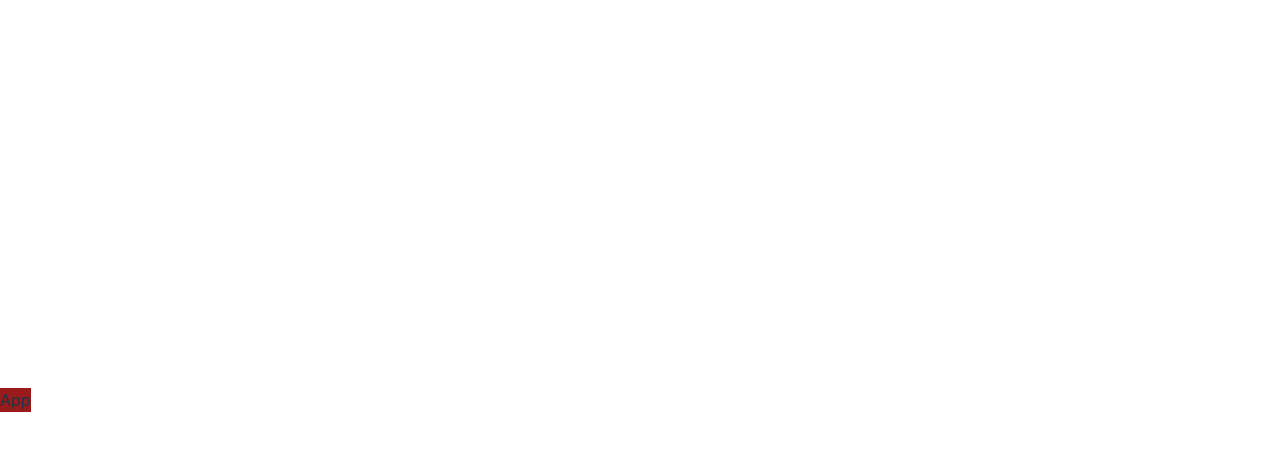
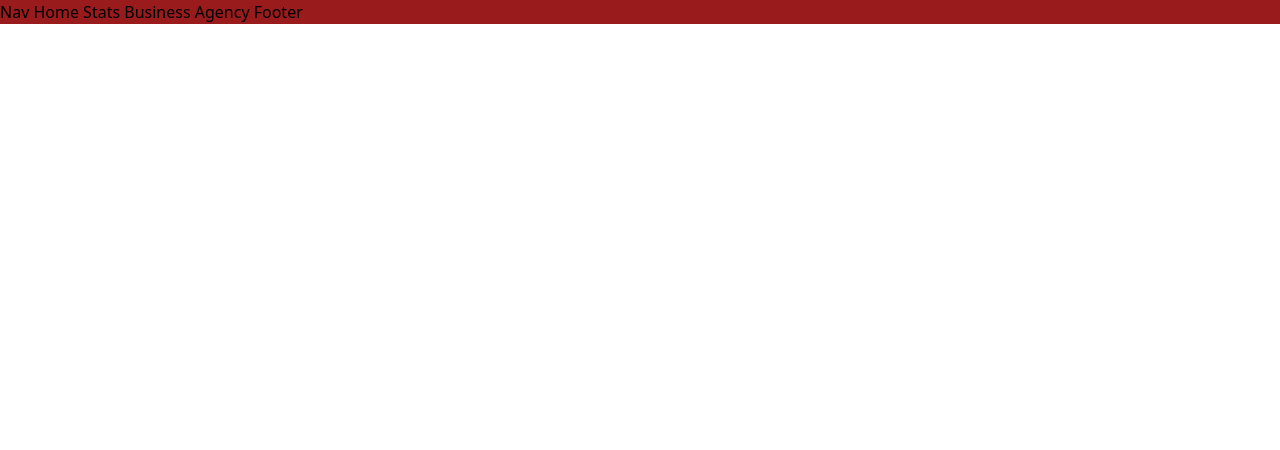
Before and after one commit to MezianeS/Project-9, a React (Vite) app: page / in a window 1280 px wide. Shown: the top 450 px of the page. Built offline with nearby package versions, Linux system fonts and the light colour scheme.

Commit message:
Delete & Add menu

```diff
--- a/src/App.jsx
+++ b/src/App.jsx
@@ -2,7 +2,12 @@
 function App() {
   return (
     <div className="bg-red-800">
-      App
+      Nav
+      Home
+      Stats
+      Business
+      Agency
+      Footer
     </div>
   )
 }
--- a/src/index.css
+++ b/src/index.css
@@ -1,7 +1,7 @@
 @tailwind base;
 @tailwind components;
 @tailwind utilities;
-
+/*
 :root {
   font-family: Inter, Avenir, Helvetica, Arial, sans-serif;
   font-size: 16px;
@@ -71,4 +71,4 @@ button:focus-visible {
   button {
     background-color: #f9f9f9;
   }
-}
+} */
```
